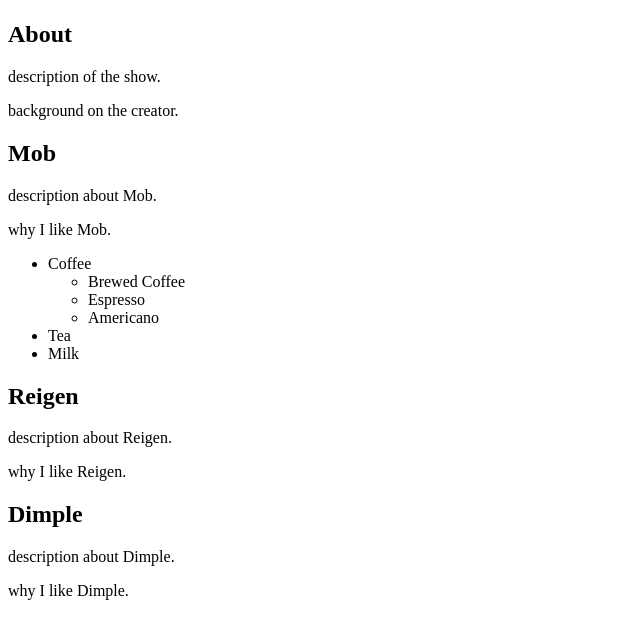
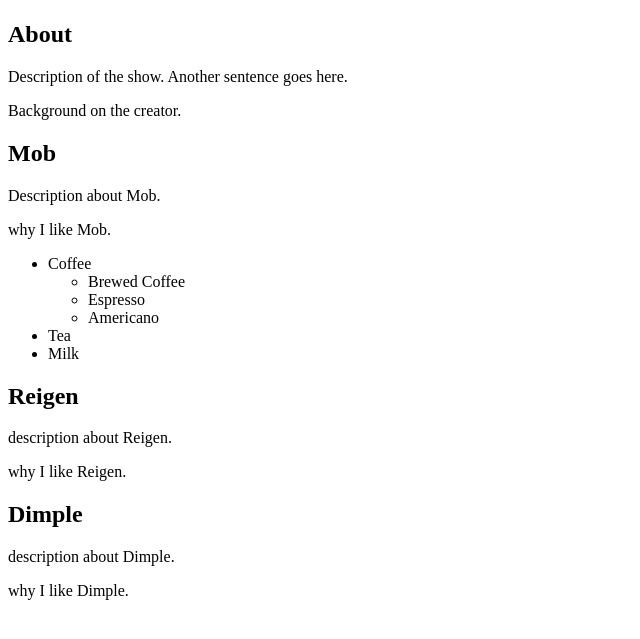
Before and after one commit to CenturyHSTech/single-html-page-project-HundredVisionsGuy, a plain HTML site: page project/index.html in a window 1280 px wide. Shown: the part 59-698 px from the top of the page, without its empty margins (0-640 px from the left). Drawn offline with Linux system fonts and the light colour scheme.

Commit message:
adding content

```diff
--- a/project/index.html
+++ b/project/index.html
@@ -9,11 +9,11 @@
 <body>
     <h1>Mob Psycho 100 Characters</h1>
     <h2>About</h2>
-    <p>description of the show.</p>
-    <p>background on the creator.</p>
+    <p>Description of the show. Another sentence goes here.</p>
+    <p>Background on the creator.</p>
 
     <h2>Mob</h2>
-    <p>description about Mob.</p>
+    <p>Description about Mob.</p>
     <p>why I like Mob.</p>
 
 <ul>
```
Also changed, not shown: report/report.html (+2 -2 lines), requirements.txt.
